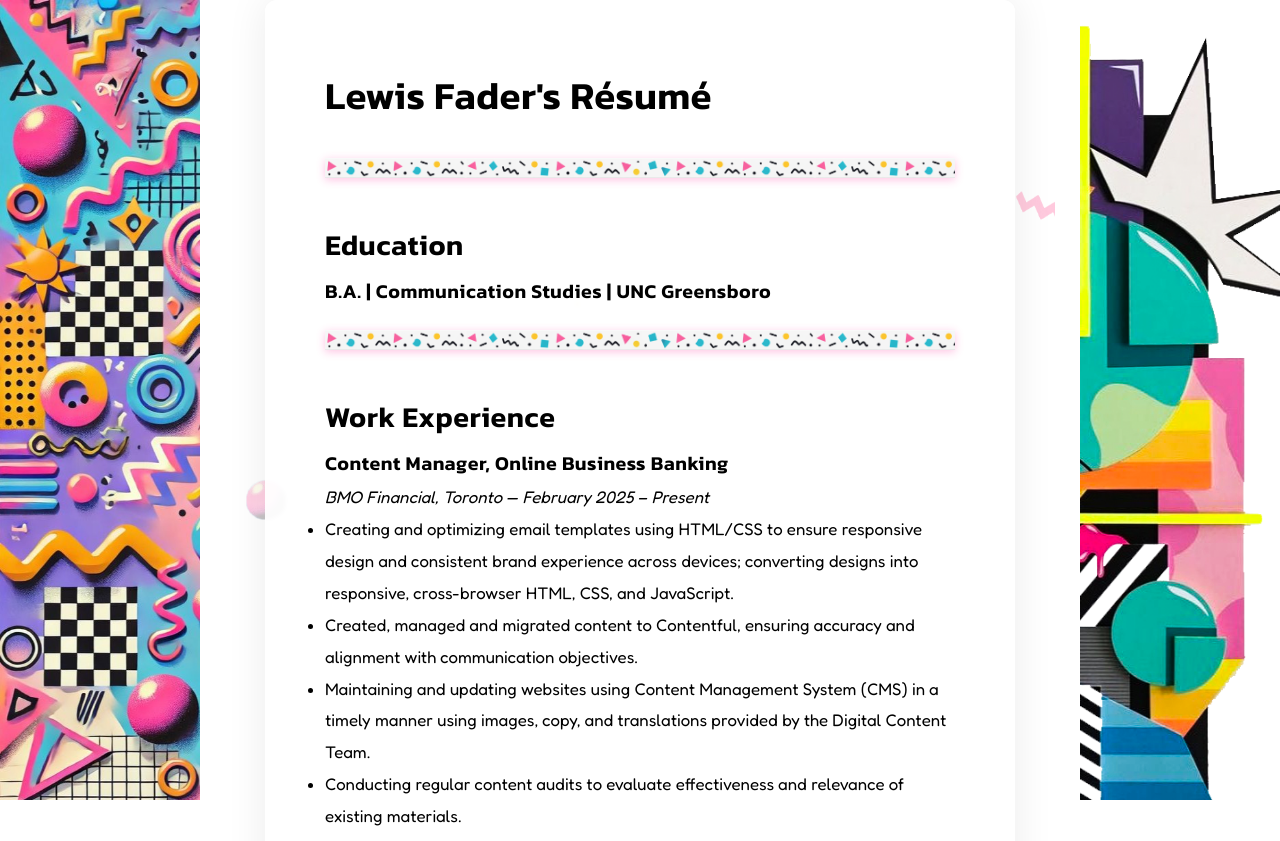
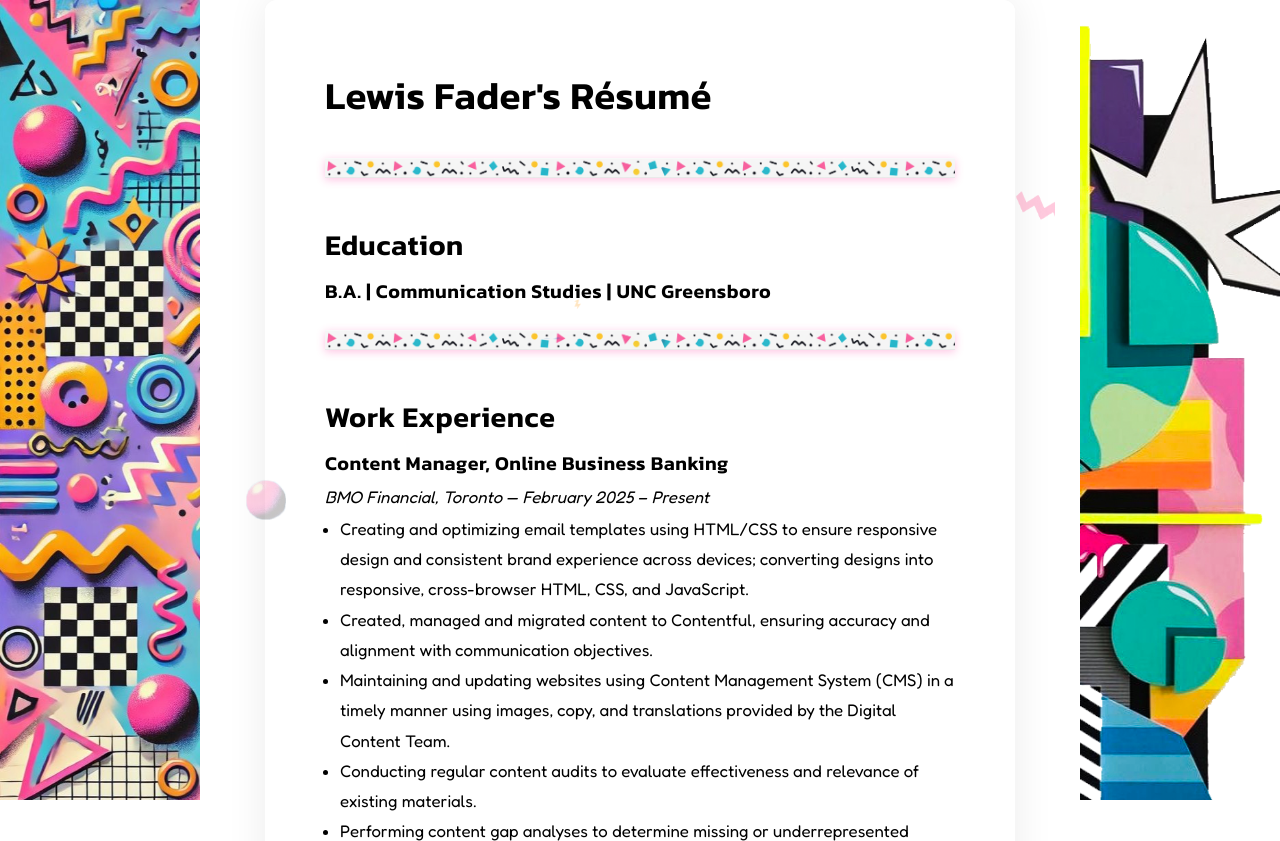
Before and after one commit to lpfader/lewis_memphis, a website: page index.html in a window 1280 px wide. Shown: the top 841 px of the page. Drawn offline with Linux system fonts and the light colour scheme.

Commit message:
indented list items

```diff
--- a/assets/css/style.css
+++ b/assets/css/style.css
@@ -36,7 +36,7 @@ body {
   width: 40px;
   height: 40px;
   opacity: 0.25;
-  z-index: 0;
+  z-index: 45;
   background-size: cover;
   pointer-events: none;
 }
@@ -152,3 +152,8 @@ h2 {
   font-size: 1.8rem;
   margin-top: 40px;
 }
+
+li {
+  margin-left: 15px;
+  line-height: 1.8;
+}
```
